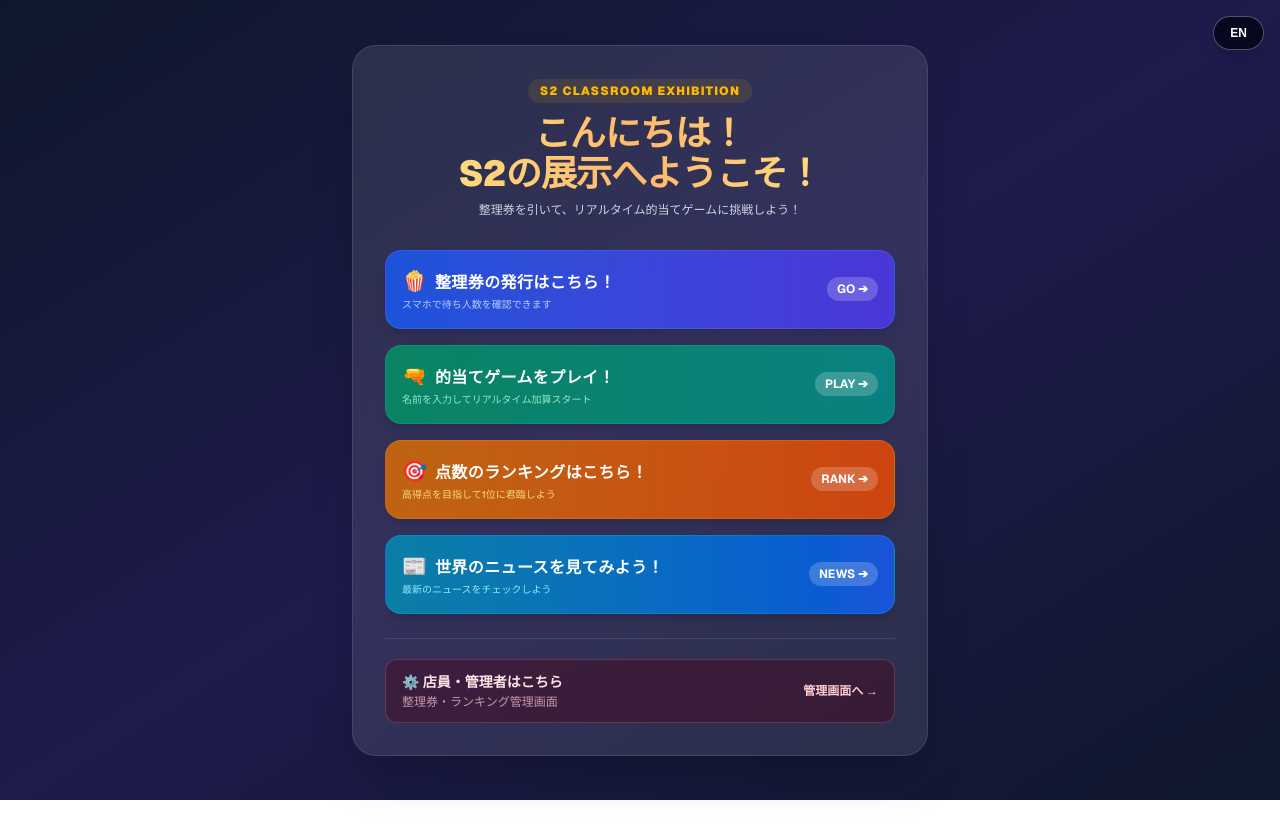
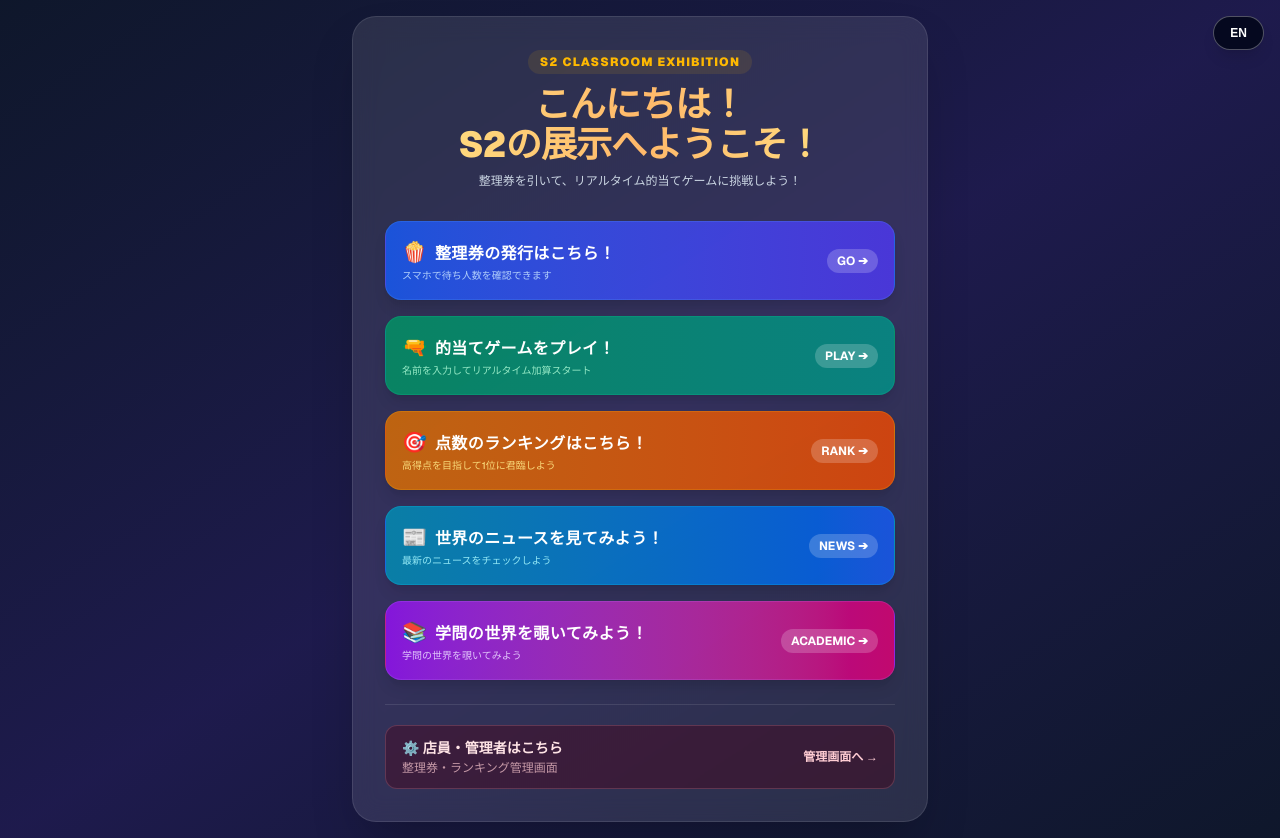
Before and after one commit to tatsutaa/nanzanculturalfestival, a Next.js app: page / in a window 1280 px wide. Before the commit the page ends 800 px from the top, so only its background shows below. Built offline with nearby package versions, Linux system fonts and the light colour scheme.

Commit message:
academic追加

```diff
--- a/app/language.tsx
+++ b/app/language.tsx
@@ -21,6 +21,8 @@ const messages = {
     rankingLinkDescription: "高得点を目指して1位に君臨しよう",
     newsLink: "世界のニュースを見てみよう！",
     newsLinkDescription: "最新のニュースをチェックしよう",
+    academicLink: "学問の世界を覗いてみよう！",
+    academicLinkDescription: "学問の世界を覗いてみよう",
     staffLink: "店員・管理者はこちら",
     staffDescription: "整理券・ランキング管理画面",
     adminLink: "管理画面へ →",
@@ -113,6 +115,8 @@ const messages = {
     rankingLinkDescription: "Aim for a high score and take the top spot",
     newsLink: "Check the Latest News",
     newsLinkDescription: "Stay updated with the latest news",
+    academicLink: "Explore the World of Academia",
+    academicLinkDescription: "Take a peek into the world of academia",
     staffLink: "Staff and Administrators",
     staffDescription: "Ticket and leaderboard management",
     adminLink: "Open Admin →",
--- a/app/page.tsx
+++ b/app/page.tsx
@@ -66,6 +66,7 @@ export default function Home() {
             </div>
             <span className="text-xs bg-white/20 px-2.5 py-1 rounded-full font-bold group-hover:bg-white/30 transition-colors">RANK ➔</span>
           </a>
+
           {/* News link */}
           <a
             href="/news"
@@ -77,6 +78,19 @@ export default function Home() {
               <p className="text-[10px] text-cyan-200/90 font-medium mt-0.5">{t("newsLinkDescription")}</p>
             </div>
             <span className="text-xs bg-white/20 px-2.5 py-1 rounded-full font-bold group-hover:bg-white/30 transition-colors">NEWS ➔</span>
+          </a>
+
+          {/* Academic link */}
+          <a
+            href="/katex.html"
+            className="group relative flex items-center justify-between p-4 bg-gradient-to-r from-purple-600/80 to-pink-600/80 hover:from-purple-500 hover:to-pink-500 rounded-2xl border border-purple-400/20 shadow-lg transition-all duration-300 hover:-translate-y-0.5 active:scale-95"
+          >
+            <div className="text-left">
+              <span className="text-xl mr-2">📚</span>
+              <span className="font-extrabold text-sm sm:text-base tracking-wide">{t("academicLink")}</span>
+              <p className="text-[10px] text-purple-200/90 font-medium mt-0.5">{t("academicLinkDescription")}</p>
+            </div>
+            <span className="text-xs bg-white/20 px-2.5 py-1 rounded-full font-bold group-hover:bg-white/30 transition-colors">ACADEMIC ➔</span>
           </a>
 
         </div>
```
